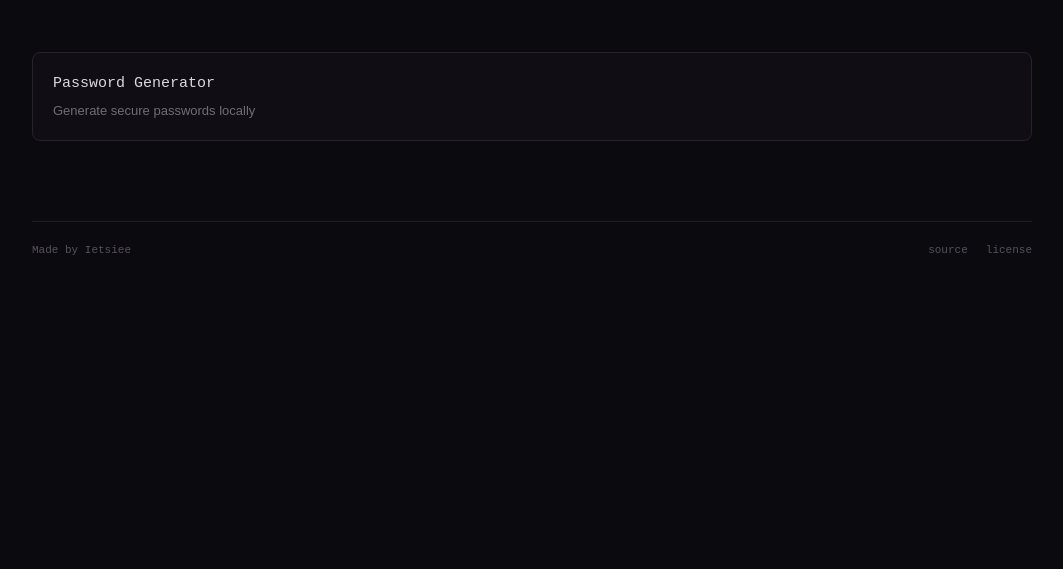
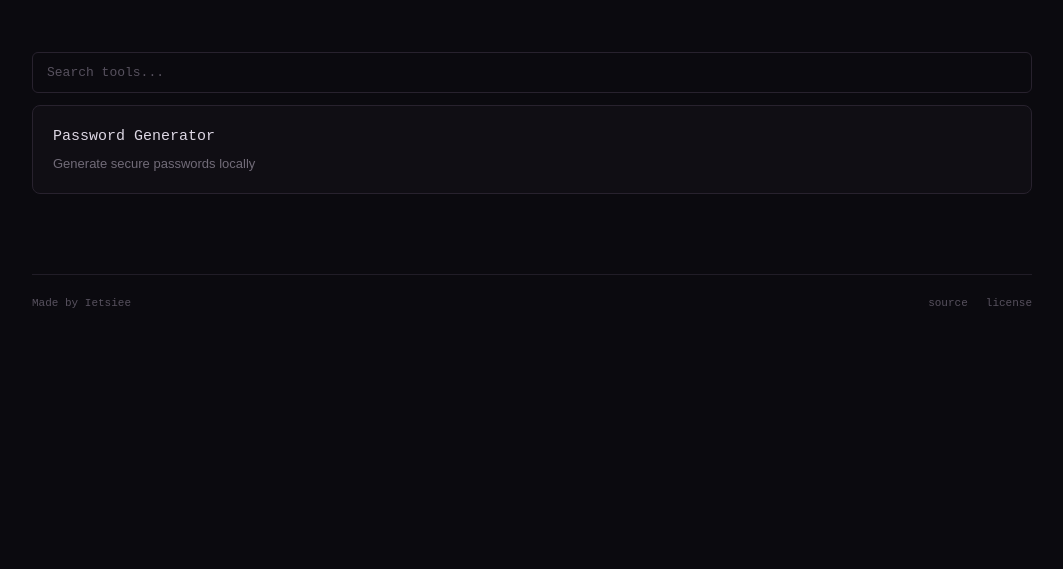
Before and after one commit to Ietsiee/LibreTools, a plain HTML site: page index.html in a window 1280 px wide. Shown: the part 231-800 px from the top of the page, without its empty margins (108-1171 px from the left). Drawn offline with Linux system fonts and the light colour scheme.

Commit message:
Added search for tools

```diff
--- a/index.html
+++ b/index.html
@@ -1,17 +1,11 @@
-<!DOCTYPE html>
-<html lang="en">
+<!DOCTYPE html><html lang="en">
 <head>
     <meta charset="UTF-8">
     <meta name="viewport" content="width=device-width, initial-scale=1.0">
     <meta name="description" content="LibreTools - Free, Private, Secure, Open-Source Tools">
-    <title>LibreTools</title>
+    <title>LibreTools</title><link rel="stylesheet" href="style.css">
 
-    <link rel="stylesheet" href="style.css">
-</head>
-
-<body>
-
-    <header>
+</head><body><header>
     <div class="header-content">
         <a href="index.html" class="logo">LibreTools</a>
     </div>
@@ -25,6 +19,8 @@
     </section>
 
     <section class="tools">
+
+        <input type="search" id="tool-search" placeholder="Search tools...">
 
         <a href="password-generator.html" class="tool">
             <span class="tool-name">Password Generator</span>
@@ -46,5 +42,20 @@
     </div>
 </footer>
 
+<script>
+    const search = document.getElementById("tool-search");
+    const tools = document.querySelectorAll(".tool");
+
+    search.addEventListener("input", () => {
+        const query = search.value.toLowerCase();
+
+        tools.forEach(tool => {
+            tool.style.display = tool.textContent.toLowerCase().includes(query)
+                ? ""
+                : "none";
+        });
+    });
+</script>
+
 </body>
 </html>
--- a/style.css
+++ b/style.css
@@ -290,3 +290,24 @@ footer {
         gap: 8px;
     }
 }
+
+#tool-search {
+    width: 100%;
+    margin-bottom: 12px;
+    padding: 12px 14px;
+    background: #0b0a0f;
+    color: #d8d3df;
+    border: 1px solid #28222e;
+    border-radius: 6px;
+    font-family: monospace;
+    font-size: 13px;
+    outline: none;
+}
+
+#tool-search:focus {
+    border-color: #60427a;
+}
+
+#tool-search::placeholder {
+    color: #57515e;
+}
```
Lines whose indentation alone changed are shown as unchanged.
